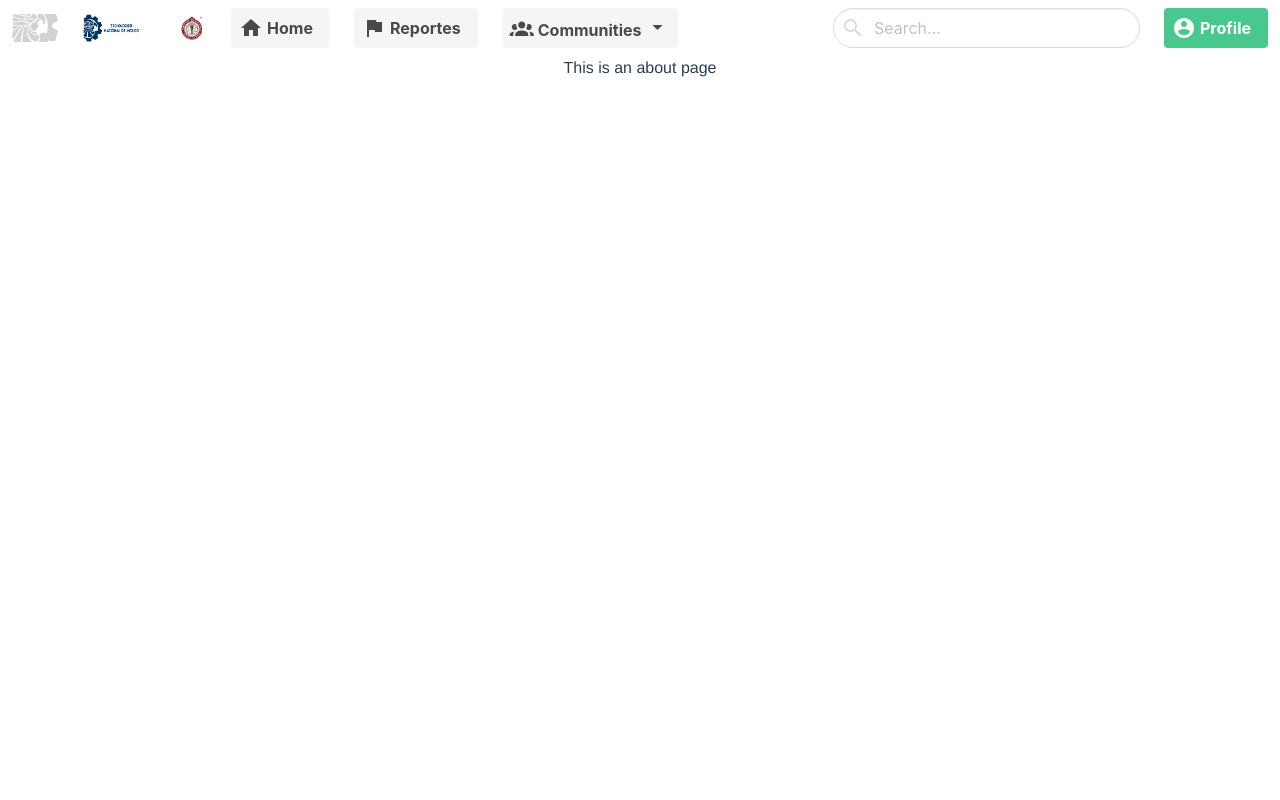
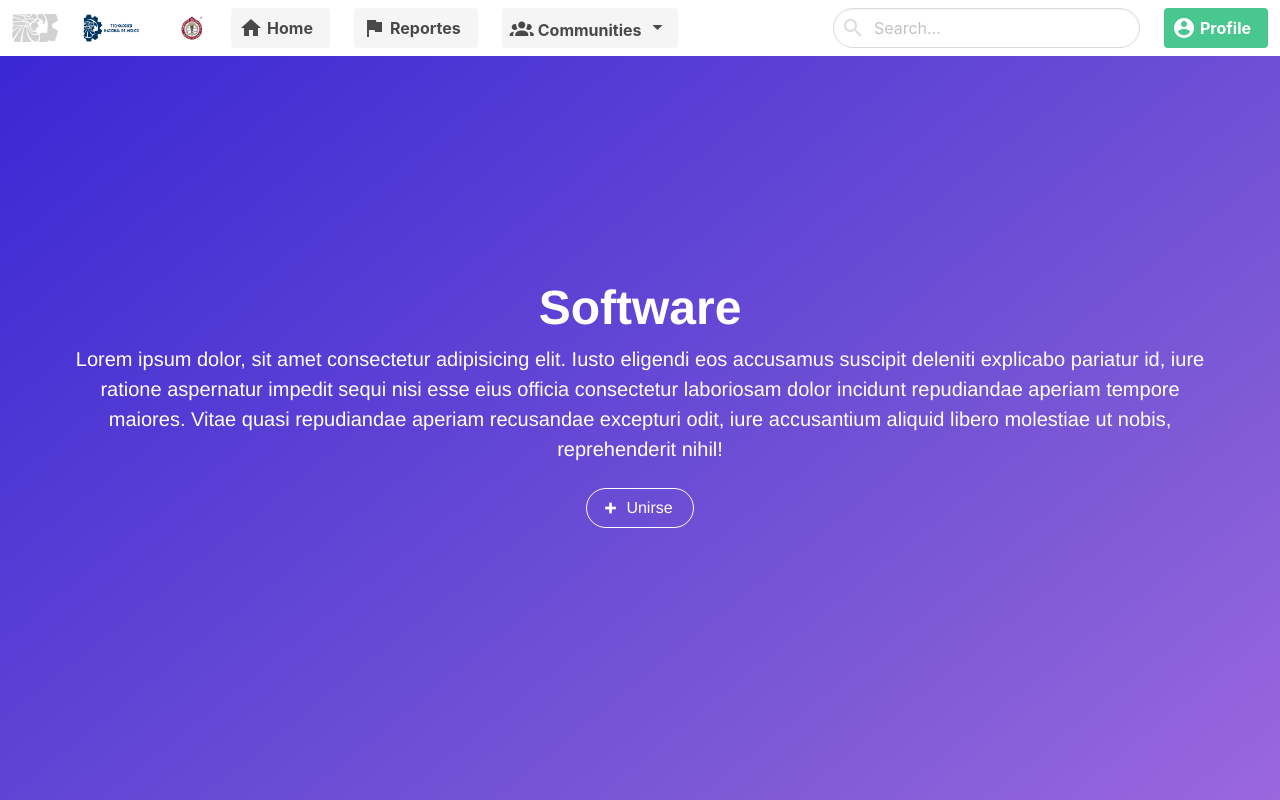
Before and after one commit to IvanMadera/microblogging, a Vue app: page /#/about in a window 1280 px wide. Built offline with nearby package versions, Linux system fonts and the light colour scheme.

Commit message:
Crud Sort and Welcome banner

```diff
--- /dev/null
+++ b/src/components/Bienvenida.vue
@@ -0,0 +1,25 @@
+<template>
+    <div class="hero is-primary is-fullheight is-bold">
+        <div class="hero-body">
+            <div class="container has-text-centered">
+                <h1 class="is-size-1"><strong>{{title}}</strong></h1>
+                <p class=is-size-5>{{subtitle}}</p>
+                <div class="buttons mt-5 is-centered">
+                    <b-button rounded inverted outlined icon-left="plus-thick" type="is-primary" tag="router-link" :to="{ path: '/' }">
+                        Unirse
+                    </b-button>
+                </div>
+            </div>
+        </div>
+    </div>
+</template>
+
+<script>
+export default {
+    name: 'Bienvenida',
+    props: {
+        title: String,
+        subtitle: String
+    }
+}
+</script>
--- a/src/components/MuroCabecera.vue
+++ b/src/components/MuroCabecera.vue
@@ -5,7 +5,11 @@
             <section class="hero is-primary">
                 <div class="hero-body">
                     <p class="title">Muro</p>
-                    <p class="subtitle">¡Ve lo que piensan los demás!</p>
+                    <p class="subtitle">¡Ve lo que piensan los demás!</p><div class="buttons mt-5 is-centered">
+                    <b-button rounded inverted outlined icon-left="minus-thick" type="is-primary" tag="router-link" :to="{ path: '/about' }">
+                        Salirse
+                    </b-button>
+                </div>
                 </div>
             </section>
         </div>
--- a/src/views/About.vue
+++ b/src/views/About.vue
@@ -1,17 +1,26 @@
 <template>
   <div class="about">
-    <Navbar></Navbar>
-    <h1>This is an about page</h1>
+    <Navbar class="absolute"></Navbar>
+    <Bienvenida title="Software" subtitle="Lorem ipsum dolor, sit amet consectetur adipisicing elit. Iusto eligendi eos accusamus suscipit deleniti explicabo pariatur id, iure ratione aspernatur impedit sequi nisi esse eius officia consectetur laboriosam dolor incidunt repudiandae aperiam tempore maiores. Vitae quasi repudiandae aperiam recusandae excepturi odit, iure accusantium aliquid libero molestiae ut nobis, reprehenderit nihil!"></Bienvenida>
   </div>
 </template>
 
+<style scoped>
+  .absolute {
+    position: absolute;
+    width: 100%;
+  }
+</style>
+
 <script>
 import Navbar from '@/components/Navbar.vue'
+import Bienvenida from '@/components/Bienvenida.vue'
 
 export default {
   name: 'About',
   components: {
-    Navbar
+    Navbar,
+    Bienvenida
   }
 }
 </script>
--- a/src/views/Report.vue
+++ b/src/views/Report.vue
@@ -4,7 +4,7 @@
         <Cabecera title="Reportes"></Cabecera>
         <div class="container has-text-left">
             <b-table striped hoverable :data="data">
-                <b-table-column field="data.id" label="ID" v-slot="props">
+                <b-table-column field="id" label="ID" sortable v-slot="props">
                     {{props.row.id}}
                 </b-table-column>
                 <b-table-column field="data.f_name" label="Nombre" v-slot="props">
@@ -18,7 +18,7 @@
                         {{props.row.date}}
                     </span>
                 </b-table-column>
-                <b-table-column field="data.reports" label="Reportes" v-slot="props" centered>
+                <b-table-column field="reports" label="Reportes" v-slot="props" sortable centered>
                     <span class="tag is-warning">
                         {{props.row.reports}}
                     </span>
```
Also changed, not shown: src/components/Publicacion.vue (indentation only).
